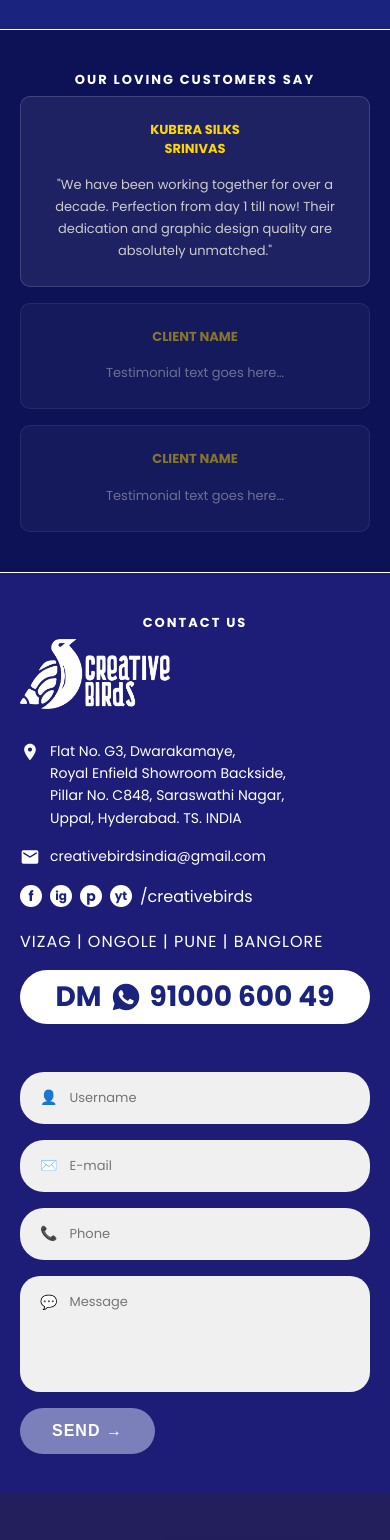
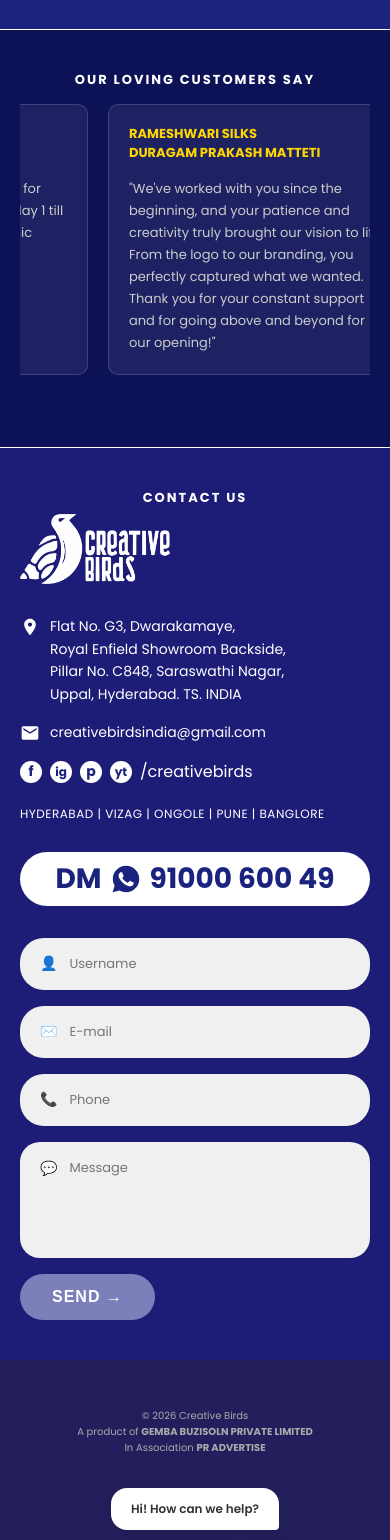
Before and after one commit to varunkumar06011/creative-birds, a React (Vite) app: page / in a window 390 px wide. Shown: the part 7560-9100 px from the top of the page. Built offline with nearby package versions, Linux system fonts and the light colour scheme.

Commit message:
Update: testimonials auto-scroll carousel, footer GEMBA BUZISOLN + PR ADVERTISE, contact cities HYDERABAD added, mobile responsive fixes for footer and contact section, DM button nowrap, cities text wrapping

```diff
--- a/src/App.jsx
+++ b/src/App.jsx
@@ -72,7 +72,61 @@ const AnimatedCounter = ({ end, duration = 2000, suffix = '+' }) => {
   return <span ref={counterRef}>{count}{suffix}</span>;
 };
 
+const testimonials = [
+  { company: 'KUBERA SILKS', name: 'Srinivas', text: 'We have been working together for over a decade. Perfection from day 1 till now! Their dedication and graphic design quality are absolutely unmatched.' },
+  { company: 'Rameshwari Silks', name: 'Duragam Prakash Matteti', text: "We've worked with you since the beginning, and your patience and creativity truly brought our vision to life. From the logo to our branding, you perfectly captured what we wanted. Thank you for your constant support and for going above and beyond for our opening!" },
+  { company: 'Vedicare', name: 'Dr. A. Nagaraju', text: 'Incredible work on our branding! You perfectly understood our concept and delivered a stunning logo and design. We truly appreciate your patience, endless revisions, and your unwavering support during our opening & NABH accreditation. Highly recommended!' },
+  { company: 'Deccan Chai', name: 'Velluli Gopi', text: "You've been with us from the start, and we couldn't be happier with our branding. Thank you for your incredible patience and for designing a logo that perfectly captures our vision. Your support made our opening a great success!" },
+  { company: 'TTCDA', name: 'Srinivas Kothapalli', text: 'From our logo to our overall branding, your work perfectly elevated our vision. We truly appreciate your immense patience, openness to feedback and the dedicated support provided. Thank you for being a part of our journey!' },
+  { company: 'V-Grand Group', name: 'T. Vinod Kumar', text: 'Fantastic experience working with you from day one. You captured our vision perfectly, handled every revision with patience, and were a huge support during our opening. Thank you for helping us build such a strong brand!' },
+];
+
 function App() {
+  const scrollRef = useRef(null);
+  const isPausedRef = useRef(false);
+  const rafRef = useRef(null);
+
+  useEffect(() => {
+    const container = scrollRef.current;
+    if (!container) return;
+    let pos = 0;
+    const speed = 0.6;
+
+    const animate = () => {
+      if (!isPausedRef.current) {
+        pos += speed;
+        const half = container.scrollWidth / 2;
+        if (pos >= half) {
+          pos = 0;
+          container.scrollLeft = 0;
+        } else {
+          container.scrollLeft = pos;
+        }
+      } else {
+        pos = container.scrollLeft;
+      }
+      rafRef.current = requestAnimationFrame(animate);
+    };
+
+    rafRef.current = requestAnimationFrame(animate);
+
+    const pause = () => { isPausedRef.current = true; };
+    const resume = () => { isPausedRef.current = false; };
+
+    container.addEventListener('mouseenter', pause);
+    container.addEventListener('mouseleave', resume);
+    container.addEventListener('touchstart', pause, { passive: true });
+    container.addEventListener('touchend', resume);
+
+    return () => {
+      cancelAnimationFrame(rafRef.current);
+      container.removeEventListener('mouseenter', pause);
+      container.removeEventListener('mouseleave', resume);
+      container.removeEventListener('touchstart', pause);
+      container.removeEventListener('touchend', resume);
+    };
+  }, []);
+
   return (
     <>
       {/* ── NAV ── */}
@@ -410,19 +464,19 @@ function App() {
       {/* ── TESTIMONIALS ── */}
       <section className="testimonial-section">
         <p className="section-title">OUR LOVING CUSTOMERS SAY</p>
-        <div className="testimonial-list">
-          <div className="testimonial-card">
-            <div className="testimonial-author">KUBERA SILKS<br />SRINIVAS</div>
-            <div className="testimonial-text">"We have been working together for over a decade. Perfection from day 1 till now! Their dedication and graphic design quality are absolutely unmatched."</div>
-          </div>
-          <div className="testimonial-card" style={{ opacity: 0.5 }}>
-            <div className="testimonial-author">CLIENT NAME</div>
-            <div className="testimonial-text">Testimonial text goes here…</div>
-          </div>
-          <div className="testimonial-card" style={{ opacity: 0.5 }}>
-            <div className="testimonial-author">CLIENT NAME</div>
-            <div className="testimonial-text">Testimonial text goes here…</div>
-          </div>
+        <div className="testimonial-list" ref={scrollRef}>
+          {testimonials.map((t, i) => (
+            <div className="testimonial-card" key={`a-${i}`}>
+              <div className="testimonial-author">{t.company}<br />{t.name}</div>
+              <div className="testimonial-text">"{t.text}"</div>
+            </div>
+          ))}
+          {testimonials.map((t, i) => (
+            <div className="testimonial-card" key={`b-${i}`}>
+              <div className="testimonial-author">{t.company}<br />{t.name}</div>
+              <div className="testimonial-text">"{t.text}"</div>
+            </div>
+          ))}
         </div>
       </section>
 
@@ -452,7 +506,7 @@ function App() {
                 <div style={{ width: '22px', height: '22px', borderRadius: '50%', background: '#fff', color: 'var(--navy)', display: 'flex', alignItems: 'center', justifyContent: 'center', fontSize: '12px', fontWeight: 'bold' }}>yt</div>
                 <span style={{ color: '#fff', fontSize: '16px' }}>/creativebirds</span>
               </div>
-              <div className="contact-cities">VIZAG | ONGOLE | PUNE | BANGLORE</div>
+              <div className="contact-cities">HYDERABAD | VIZAG | ONGOLE | PUNE | BANGLORE</div>
               <a className="whatsapp-cta" href="https://wa.me/919100060049" target="_blank" rel="noopener noreferrer">
                 DM <svg width="32" height="32" fill="var(--navy)" viewBox="0 0 24 24"><path d="M12.04 2c-5.46 0-9.91 4.45-9.91 9.91 0 1.75.46 3.45 1.32 4.95L2 22l5.25-1.38c1.45.8 3.08 1.23 4.79 1.23 5.46 0 9.91-4.45 9.91-9.91C21.95 6.45 17.5 2 12.04 2zm5.46 14.1c-.23.65-1.32 1.25-1.84 1.34-.48.09-1.1.18-3.41-.78-2.77-1.16-4.54-4.01-4.68-4.2-.14-.18-1.12-1.49-1.12-2.84 0-1.35.7-2.03.95-2.31.25-.28.55-.35.74-.35.18 0 .37 0 .53.01.18.01.42-.07.65.48.23.55.78 1.91.85 2.05.07.14.12.3.02.48-.09.18-.14.3-.28.46-.14.16-.3.35-.42.46-.14.14-.28.28-.12.55.16.28.71 1.18 1.54 1.91 1.06.94 1.95 1.23 2.22 1.37.28.14.44.12.6-.07.16-.2.69-.81.88-1.09.18-.28.37-.23.62-.14.25.09 1.62.76 1.89.9.28.14.46.21.53.33.07.12.07.69-.16 1.34z"/></svg> 91000 600 49
               </a>
@@ -484,10 +538,11 @@ function App() {
 
       {/* ── FOOTER ── */}
       <footer className="footer-section">
-        <div style={{ display: 'flex', justifyContent: 'space-between', alignItems: 'flex-end', marginBottom: '40px' }}>
+        <div className="footer-top">
           <div className="footer-left">
             <p>© 2026 Creative Birds</p>
-            <p>A product of PR ADVERTISE</p>
+            <p>A product of <strong>GEMBA BUZISOLN PRIVATE LIMITED</strong></p>
+            <p>In Association <strong>PR ADVERTISE</strong></p>
           </div>
           <div className="footer-chat">
             <div className="chat-bubble main-bubble">Hi! How can we help?</div>
--- a/src/index.css
+++ b/src/index.css
@@ -15,7 +15,7 @@
 }
 
 html { scroll-behavior: smooth; }
-body { font-family: 'Poppins', sans-serif; background: #fff; color: #fff; }
+body { font-family: 'Poppins', sans-serif; background: #fff; color: #fff; overflow-x: hidden; }
 
 /* ── NAV ── */
 .mobile-schedule-wrapper { display: none; }
@@ -350,12 +350,21 @@ section { padding: 64px 48px; }
 }
 
 /* ── TESTIMONIALS ── */
-.testimonial-section { background: var(--navy-dark); }
-.testimonial-list { display: flex; flex-direction: column; gap: 16px; max-width: 800px; margin: 0 auto; }
+.testimonial-section { background: var(--navy-dark); padding-bottom: 48px; }
+.testimonial-list {
+  display: flex; flex-direction: row; gap: 20px;
+  overflow-x: auto;
+  padding: 8px 40px 24px;
+  scrollbar-width: none; -ms-overflow-style: none;
+  cursor: grab;
+}
+.testimonial-list::-webkit-scrollbar { display: none; }
 .testimonial-card {
+  flex: 0 0 360px;
   background: var(--card-bg); border: 1px solid var(--card-border);
   border-radius: 10px; padding: 24px 28px;
-  display: grid; grid-template-columns: 160px 1fr; gap: 24px; align-items: center;
+  display: flex; flex-direction: column; gap: 16px;
+  user-select: none;
 }
 .testimonial-author { font-size: 13px; font-weight: 800; color: var(--yellow); text-transform: uppercase; line-height: 1.4; }
 .testimonial-text { font-size: 13px; color: #ccc; line-height: 1.7; }
@@ -481,7 +490,8 @@ section { padding: 64px 48px; }
   .stat-item { padding: 0; border-right: none; border-bottom: 1px solid rgba(255,255,255,0.1); padding-bottom: 24px; }
   .stat-item:last-child { border-bottom: none; padding-bottom: 0; }
   .mentor-card { flex-direction: column; align-items: center; text-align: center; }
-  .testimonial-card { grid-template-columns: 1fr; text-align: center; gap: 16px; padding: 24px; }
+  .testimonial-list { padding: 8px 20px 24px; }
+  .testimonial-card { flex: 0 0 300px; padding: 20px; }
   .team-grid, .team-row2 { grid-template-columns: repeat(2, 1fr); gap: 16px; }
   .why-grid { grid-template-columns: 1fr; }
   .portfolio-grid { grid-template-columns: 1fr; }
@@ -509,8 +519,16 @@ section { padding: 64px 48px; }
   .pricing-card-big-bottom p { font-size: 12px; letter-spacing: 0.5px; }
   .pricing-card-big-top { padding: 20px 16px 12px; }
   .pricing-card-big-bottom { padding: 12px 16px 24px; }
-  .contact-grid { grid-template-columns: 1fr; gap: 48px; }
+  .contact-grid { grid-template-columns: 1fr; gap: 32px; width: 100%; max-width: 100%; }
   .contact-info p { font-size: 14px; }
-  .whatsapp-cta { font-size: 20px; width: 100%; justify-content: center; }
+  .contact-cities { font-size: 12px; letter-spacing: 0.5px; word-break: break-word; line-height: 1.6; margin-bottom: 12px; }
+  .contact-form { width: 100%; max-width: 100%; }
+  .input-wrap { width: 100%; max-width: 100%; }
+  .whatsapp-cta { font-size: 17px; width: 100%; justify-content: center; white-space: nowrap; }
   .footer-links { flex-wrap: wrap; }
 }
+
+@media (max-width: 360px) {
+  .whatsapp-cta { font-size: 15px; padding: 6px 16px; }
+  .contact-cities { font-size: 11px; }
+}
```
